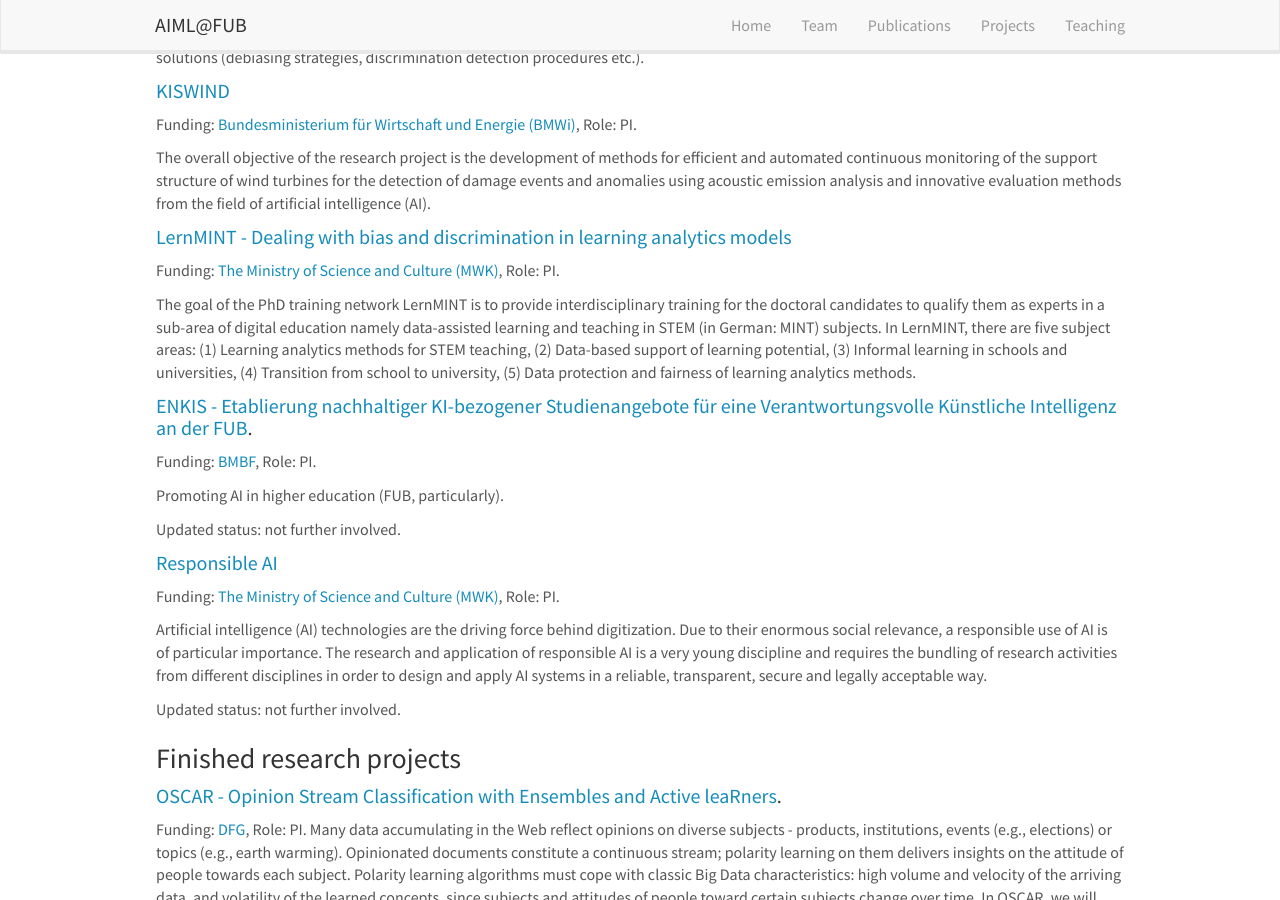
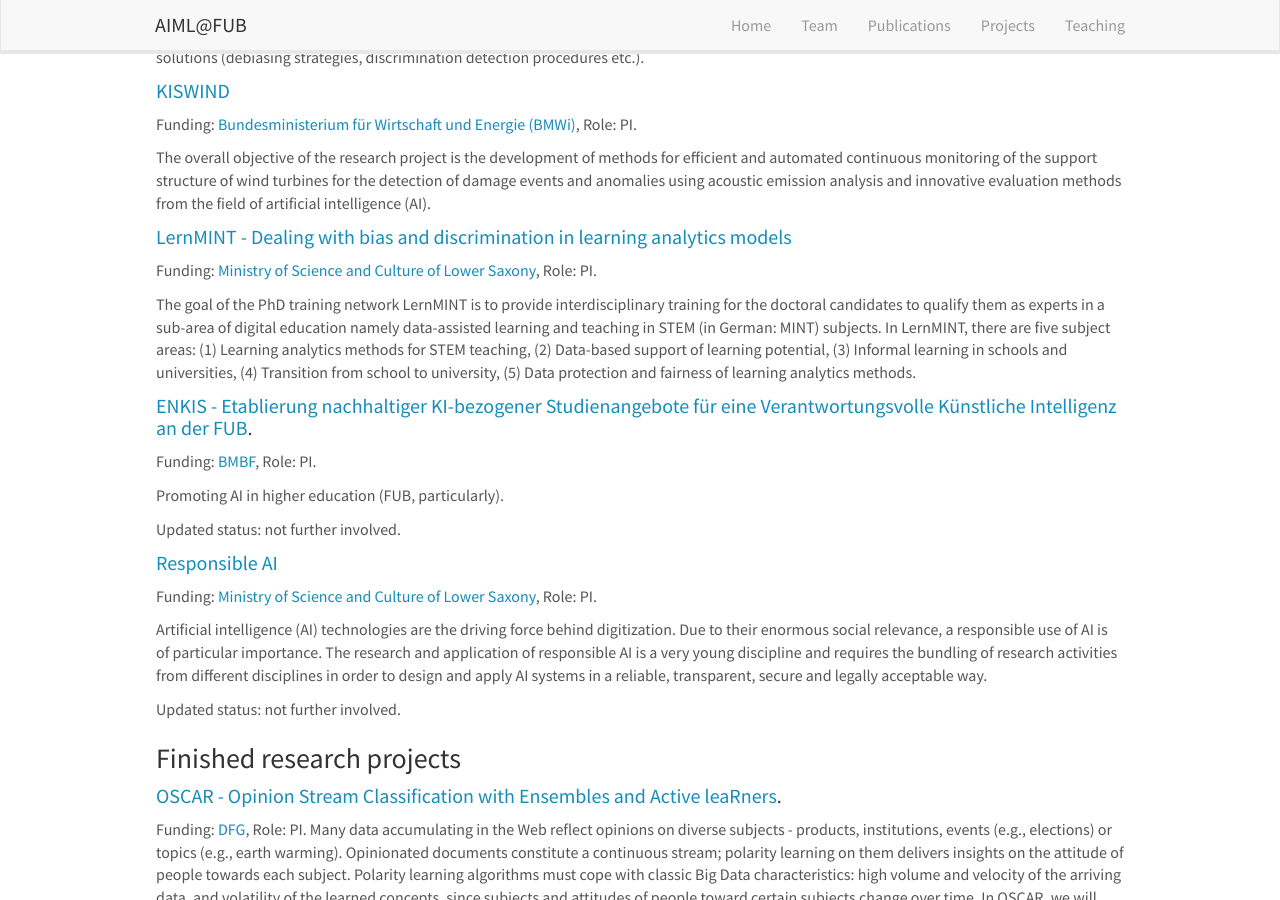
Before and after one commit to AIML-research/AIML-research.github.io, a Jekyll site: the page built from _pages/projects.md, in a window 1280 px wide and 900 px high, scrolled down 776 px. Built offline with Jekyll 4.4.1, drawn with Linux system fonts in a browser that asks for light colours; nearby versions of some CDN libraries.

Commit message:
Update projects.md

```diff
--- a/_pages/projects.md
+++ b/_pages/projects.md
@@ -35,7 +35,7 @@
 The overall objective of the research project is the development of methods for efficient and automated continuous monitoring of the support structure of wind turbines for the detection of damage events and anomalies using acoustic emission analysis and innovative evaluation methods from the field of artificial intelligence (AI).
 
 #### <a href = "{{ site.url }}{{ site.baseurl }}/projects/lernmint/">LernMINT - Dealing with bias and discrimination in learning analytics models</a>
-Funding: <a href="https://www.mwk.niedersachsen.de/china/representative-of-the-ministry-of-science-and-culture-of-the-german-state-of-lower-saxony-for-university-cooperation-between-lower-saxony-and-china-189609.html" target="_new"> The Ministry of Science and Culture (MWK)</a>, Role: PI.
+Funding: <a href="https://www.mwk.niedersachsen.de/china/representative-of-the-ministry-of-science-and-culture-of-the-german-state-of-lower-saxony-for-university-cooperation-between-lower-saxony-and-china-189609.html" target="_new">Ministry of Science and Culture of Lower Saxony</a>, Role: PI.
 
 The goal of the PhD training network LernMINT is to provide interdisciplinary training for the doctoral candidates to qualify them as experts in a sub-area of digital education namely data-assisted learning and teaching in STEM (in German: MINT) subjects. In LernMINT, there are five subject areas: (1) Learning analytics methods for STEM teaching, (2) Data-based support of learning potential, (3) Informal learning in schools and universities, (4) Transition from school to university, (5) Data protection and fairness of learning analytics methods.
 
@@ -47,7 +47,7 @@
 Updated status: not further involved.
 
 #### <a href = "{{ site.url }}{{ site.baseurl }}/projects/responsibleai/">Responsible AI </a>
-Funding: <a href="https://www.mwk.niedersachsen.de/china/representative-of-the-ministry-of-science-and-culture-of-the-german-state-of-lower-saxony-for-university-cooperation-between-lower-saxony-and-china-189609.html" target="_new"> The Ministry of Science and Culture (MWK)</a>, Role: PI.
+Funding: <a href="https://www.mwk.niedersachsen.de/china/representative-of-the-ministry-of-science-and-culture-of-the-german-state-of-lower-saxony-for-university-cooperation-between-lower-saxony-and-china-189609.html" target="_new">Ministry of Science and Culture of Lower Saxony</a>, Role: PI.
 
 Artificial intelligence (AI) technologies are the driving force behind digitization. Due to their enormous social relevance, a responsible use of AI is of particular importance. The research and application of responsible AI is a very young discipline and requires the bundling of research activities from different disciplines in order to design and apply AI systems in a reliable, transparent, secure and legally acceptable way.
 
```
